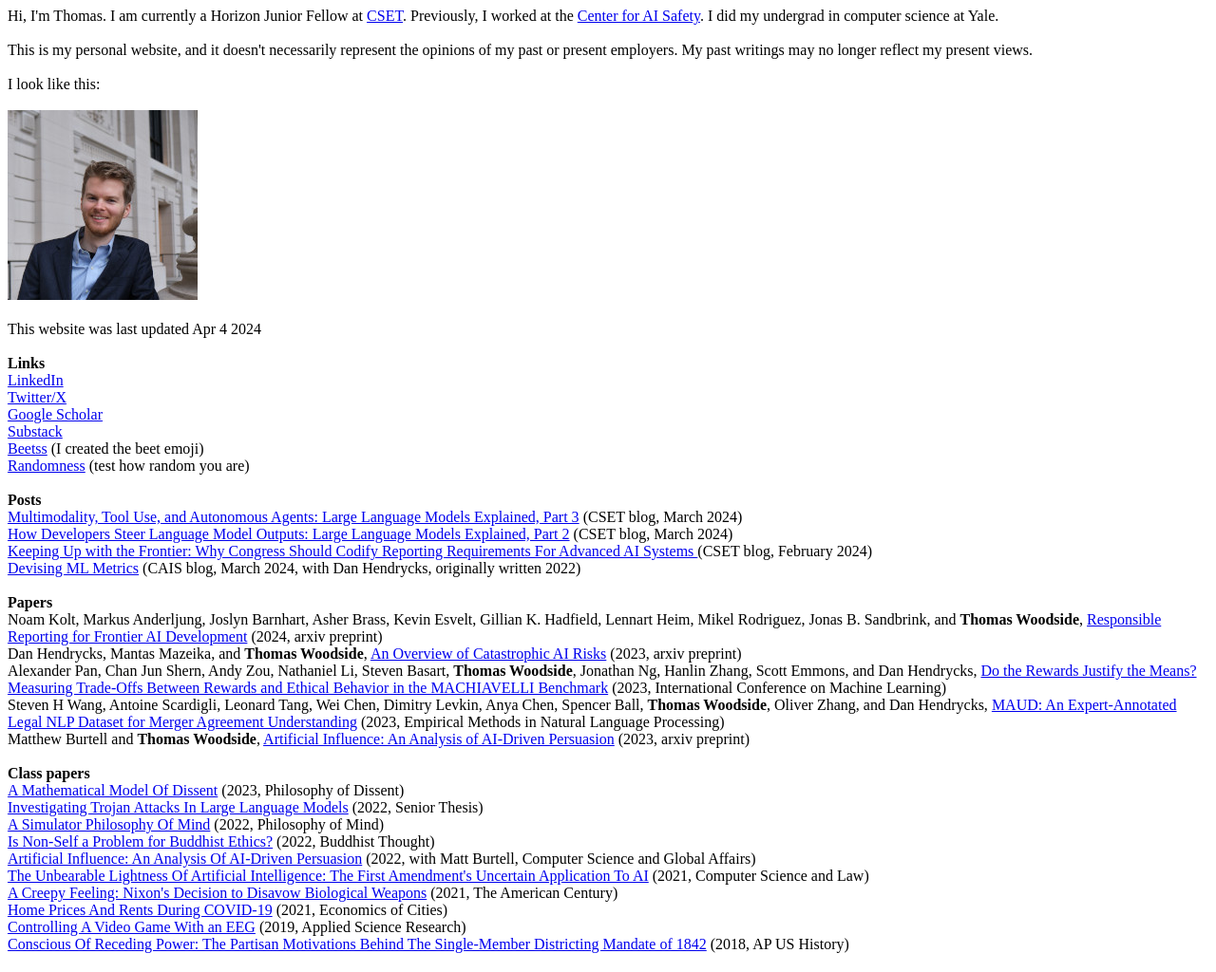
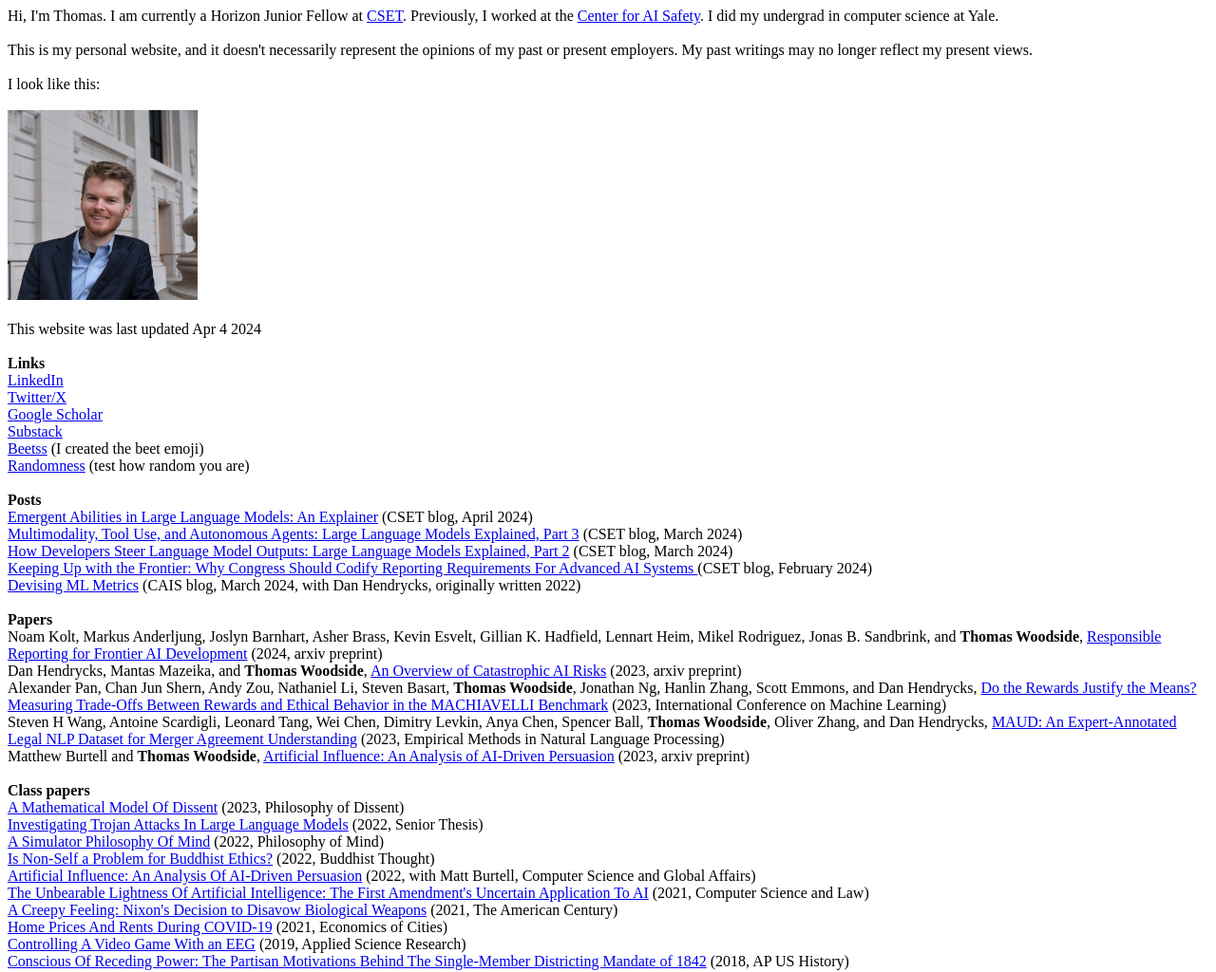
Before and after one commit to VjunetXuuftofi/personal_website, a plain HTML site: page index.html in a window 1280 px wide. Shown: the whole page at 95% size. Drawn offline with Linux system fonts and the light colour scheme.

Commit message:
Added new post

```diff
--- a/index.html
+++ b/index.html
@@ -41,6 +41,7 @@ This website was last updated Apr 4 2024
 <br><br>
 
 <b>Posts</b><br>
+<a href="https://cset.georgetown.edu/article/emergent-abilities-in-large-language-models-an-explainer/">Emergent Abilities in Large Language Models: An Explainer</a> (CSET blog, April 2024)<br>
 <a href="https://cset.georgetown.edu/article/multimodality-tool-use-and-autonomous-agents/">Multimodality, Tool Use, and Autonomous Agents: Large Language Models Explained, Part 3</a> (CSET blog, March 2024)<br>
 <a href="https://cset.georgetown.edu/article/how-developers-steer-language-model-outputs-large-language-models-explained-part-2/">How Developers Steer Language Model Outputs: Large Language Models Explained, Part 2</a> (CSET blog, March 2024)<br>
 <a href="https://cset.georgetown.edu/article/keeping-up-with-the-frontier/">Keeping Up with the Frontier: Why Congress Should Codify Reporting Requirements For Advanced AI Systems
```
